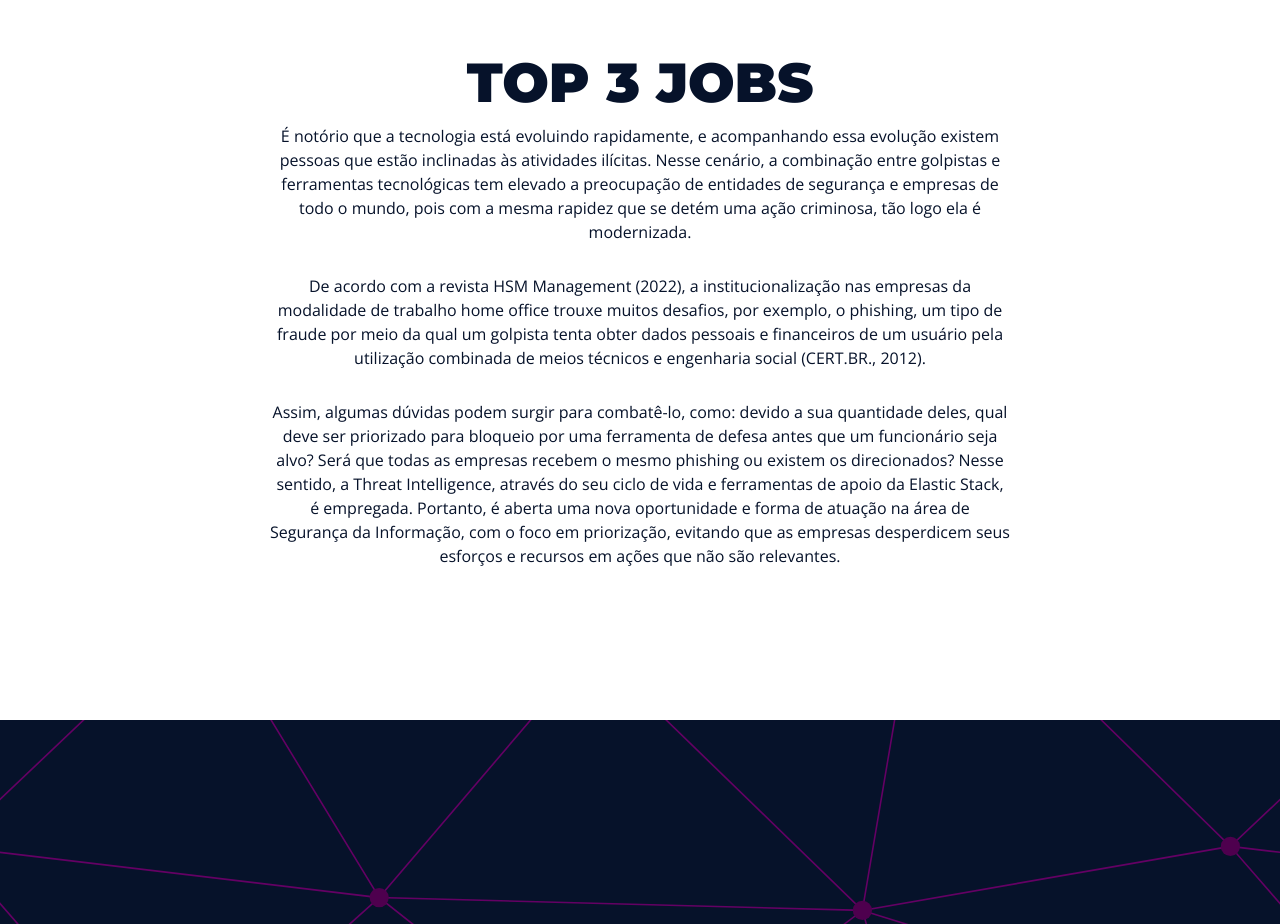
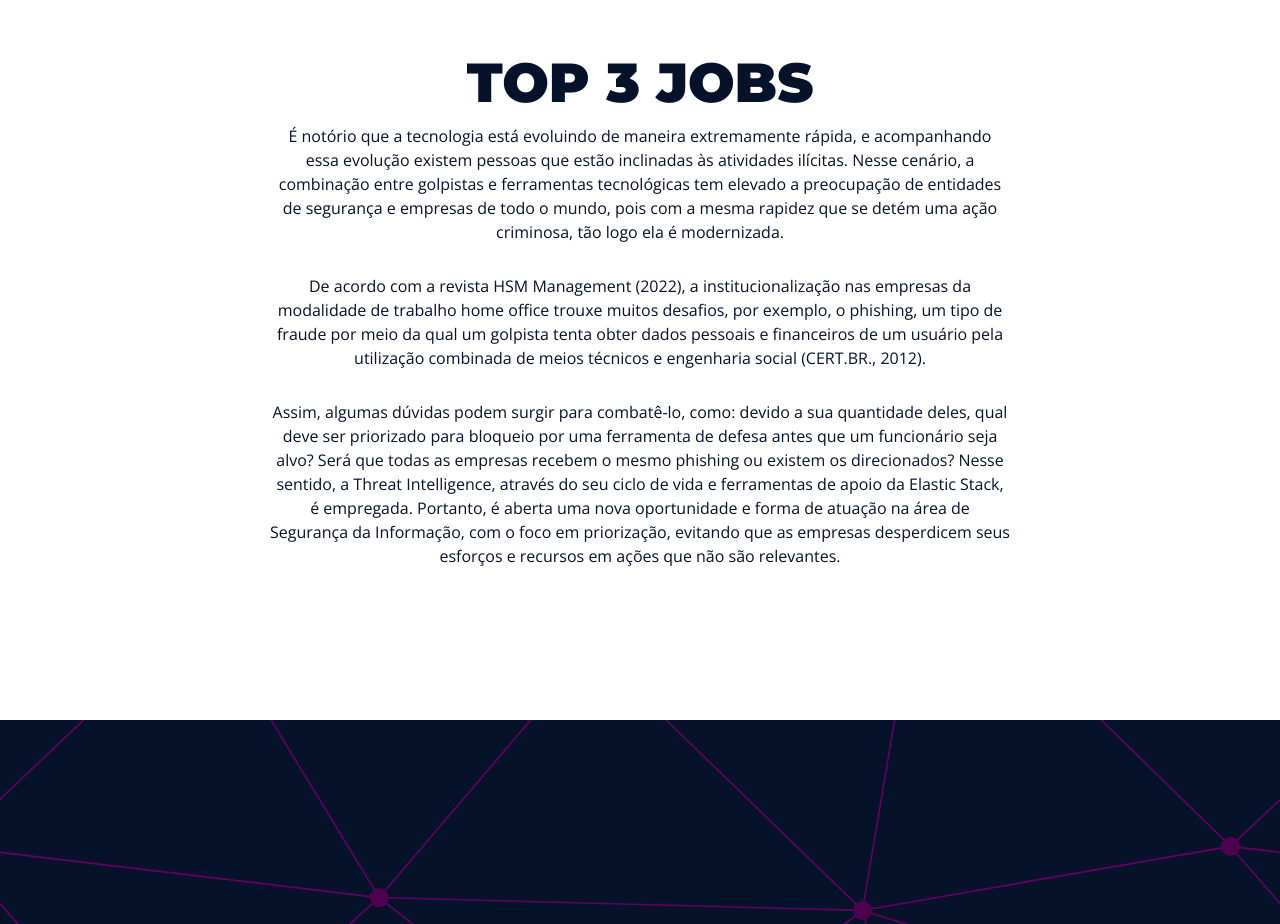
Before and after one commit to WandersonlSoares/LandingPage, a plain HTML site: page index.html in a window 1280 px wide. Shown: the part 940-1864 px from the top of the page. Drawn offline with nearby package versions, Linux system fonts and the light colour scheme.

Commit message:
Update index.html

```diff
--- a/index.html
+++ b/index.html
@@ -47,7 +47,7 @@
     <section id="intro" class="whitevg section">
         <div class="main-content top3-content">
             <h2> top 3 jobs</h2>
-            <p>É notório que a tecnologia está evoluindo rapidamente, e acompanhando essa evolução existem pessoas que
+            <p>É notório que a tecnologia está evoluindo de maneira extremamente rápida, e acompanhando essa evolução existem pessoas que
                 estão inclinadas às atividades ilícitas. Nesse cenário, a combinação entre golpistas e ferramentas
                 tecnológicas tem elevado a preocupação de entidades de segurança e empresas de todo o mundo, pois com a
                 mesma rapidez que se detém uma ação criminosa, tão logo ela é modernizada.</p>
```
